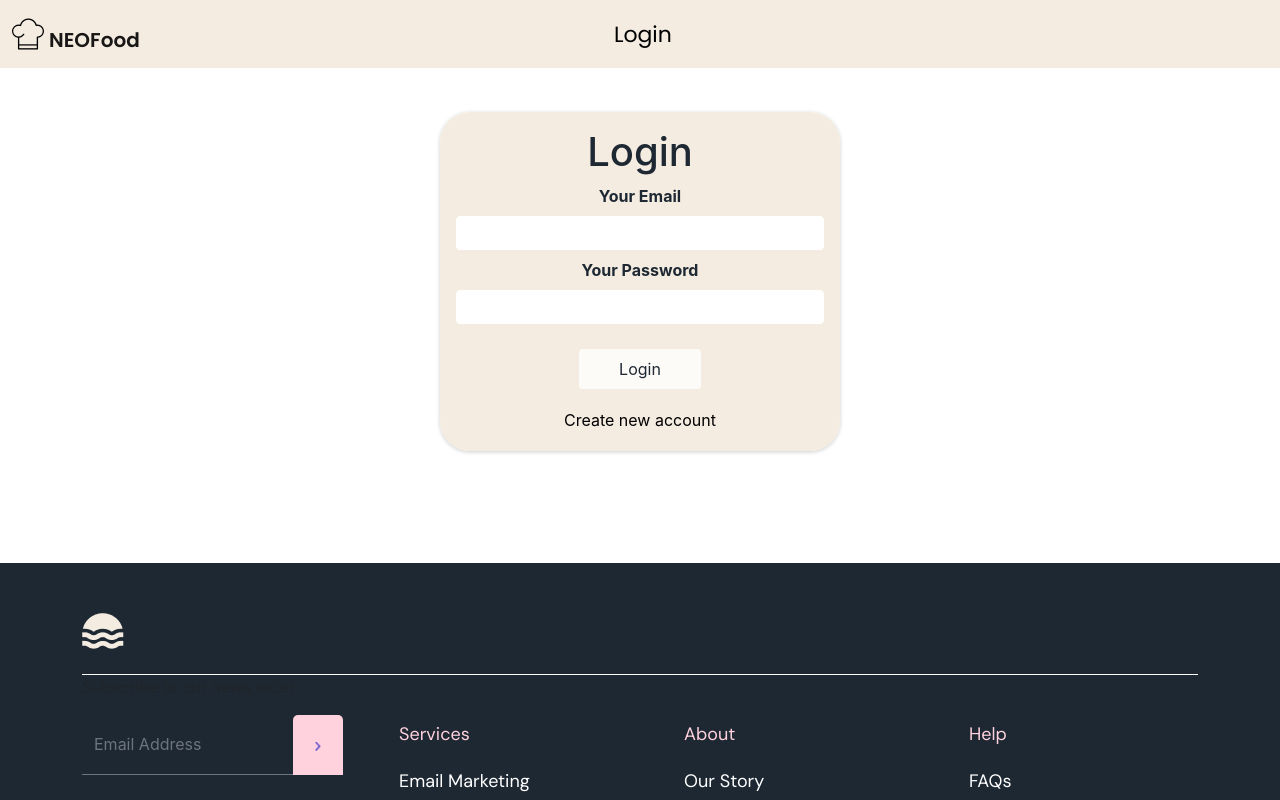
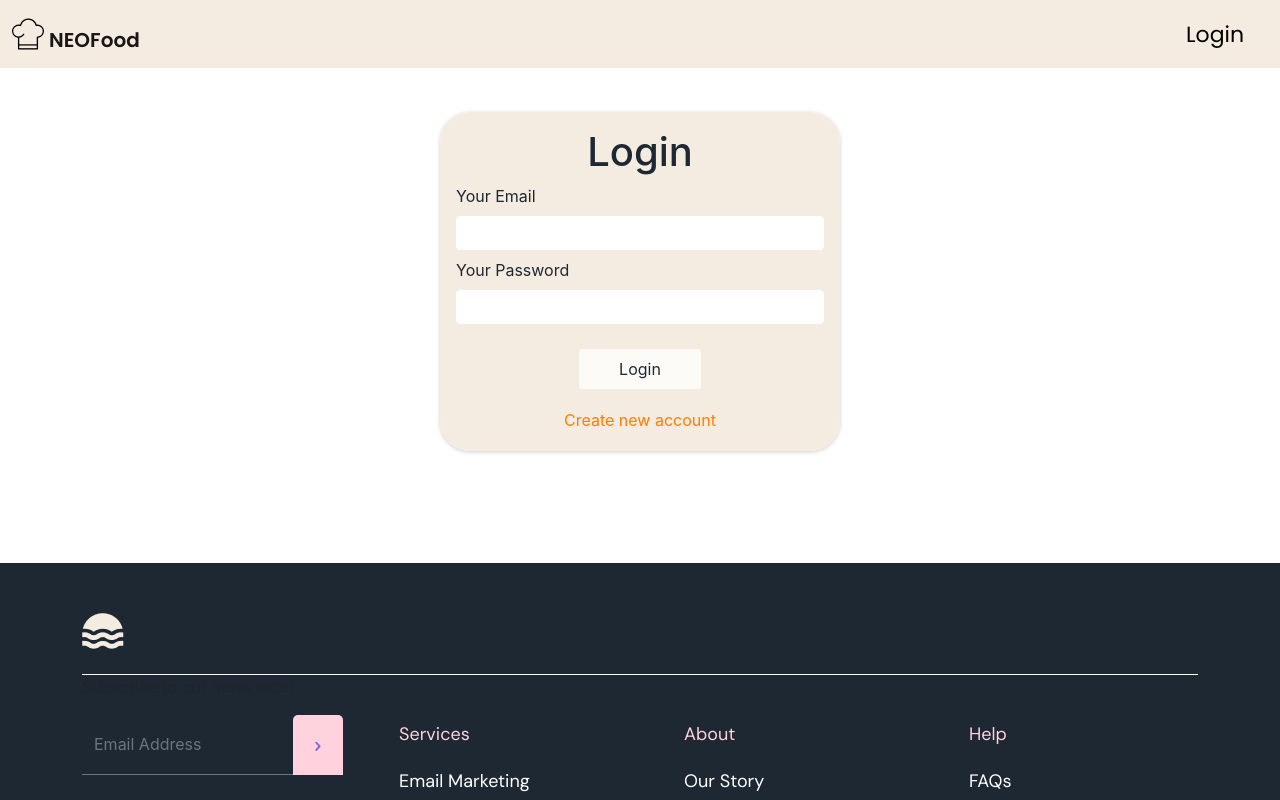
Before and after one commit to prasanthpulavarthi/neofood, a React (Create React App) app: page / in a window 1280 px wide. Shown: the top 800 px of the page. Built offline with nearby package versions, Linux system fonts and the light colour scheme.

Commit message:
changes done

```diff
--- a/public/index.html
+++ b/public/index.html
@@ -30,7 +30,7 @@
   integrity="sha384-0evHe/X+R7YkIZDRvuzKMRqM+OrBnVFBL6DOitfPri4tjfHxaWutUpFmBp4vmVor"
   crossorigin="anonymous"
 />
-    <title>React App</title>
+    <title>Neo food</title>
   </head>
   <body>
     <noscript>You need to enable JavaScript to run this app.</noscript>
--- a/src/components/Footer/index.js
+++ b/src/components/Footer/index.js
@@ -7,7 +7,7 @@ import { BsTwitter} from 'react-icons/bs';
 const Footer=()=>{
     return(
         <>
-        <div className="footerBg">
+        <div className="footerBg" >
         <Container>
           <Row>
             <Col xs={12}>
--- a/src/components/Login/index.module.css
+++ b/src/components/Login/index.module.css
@@ -8,7 +8,7 @@
 
     box-shadow: 0 1px 4px rgba(0, 0, 0, 0.2);
     padding: 1rem;
-    text-align: center;
+    /* text-align: center; */
     color:white;
   }
 
@@ -29,11 +29,11 @@
   }
 
   .control label {
-    display: block;
+    /* display: block; */
     /* color: white; */
     color:#1E2833;
 
-    font-weight: bold;
+    font-weight: normal;
     margin-bottom: 0.5rem;
   }
 
@@ -78,7 +78,9 @@
   /* background: linear-gradient(#F4ECE1 100%, #FCFBF7 100%); */
 
     /* border-color: #873abb; */
-    background-color:rgba(255, 126, 0, 1);
+    border-color:rgba(255, 126, 0, 1);
+    color:rgba(255, 126, 0, 1);
+
     ;    ;
   }
 
@@ -87,13 +89,14 @@
     background-color: transparent;
     /* color: #9f5ccc; */
     border: none;
-    color:rgba(0, 0, 0, 1);
 
     padding: 0.15rem 1.5rem;
+    color:rgba(255, 126, 0, 1);
   }
 
   .actions .toggle:hover {
     background-color: transparent;
-    color:rgba(255, 126, 0, 1);
+    color:rgba(0, 0, 0, 1);
+
 
   }
--- a/src/components/NavigationBar/index.css
+++ b/src/components/NavigationBar/index.css
@@ -42,7 +42,12 @@ padding-top:0px;
     background-color: #000000;
     left:70%;
 }
+.navbar-alignment{
+    justify-content: center;
+}
 .login-alignment{
-    padding-right:130px!important;
+    font-weight: normal;
+    justify-content: end;
+
 
 }
--- a/src/components/NavigationBar/index.js
+++ b/src/components/NavigationBar/index.js
@@ -60,7 +60,7 @@ export default function NavbarComponents() {
               </Offcanvas.Title>
             </Offcanvas.Header>
             <Offcanvas.Body>
-              <Nav className="justify-content-center flex-grow-1 pe-3">
+              {authState && authState.isLoggedIn?(<Nav className="navbar-alignment flex-grow-1 pe-3">
                 {authState && authState.isLoggedIn ? (
                   <>
                     <Nav.Link as={Link} to="/">Home</Nav.Link>
@@ -72,14 +72,25 @@ export default function NavbarComponents() {
                     </Nav.Link>
                   </>
                 ) : (
+                  ""
+
+                )}
+              </Nav>):( <Nav className="login-alignment flex-grow-1 pe-3">
+                {authState && authState.isLoggedIn ? (
+                 ""
+
+                ) : (
                   <>
-                  <Nav.Link href="/login" className="login-alignment">Login</Nav.Link>
+                  <Nav.Link href="/login" className="login-alignment align-self-end">Login</Nav.Link>
                   {/* <Nav.Link href="/">signUp</Nav.Link> */}
 
                   </>
 
                 )}
-              </Nav>
+              </Nav>)}
+
+
+
               {authState && authState.isLoggedIn? (
                  <Form className="d-flex" onSubmit={searchItems}>
                  {/* <img src='./images/Vector.png' alt="search icon"/> */}
```
